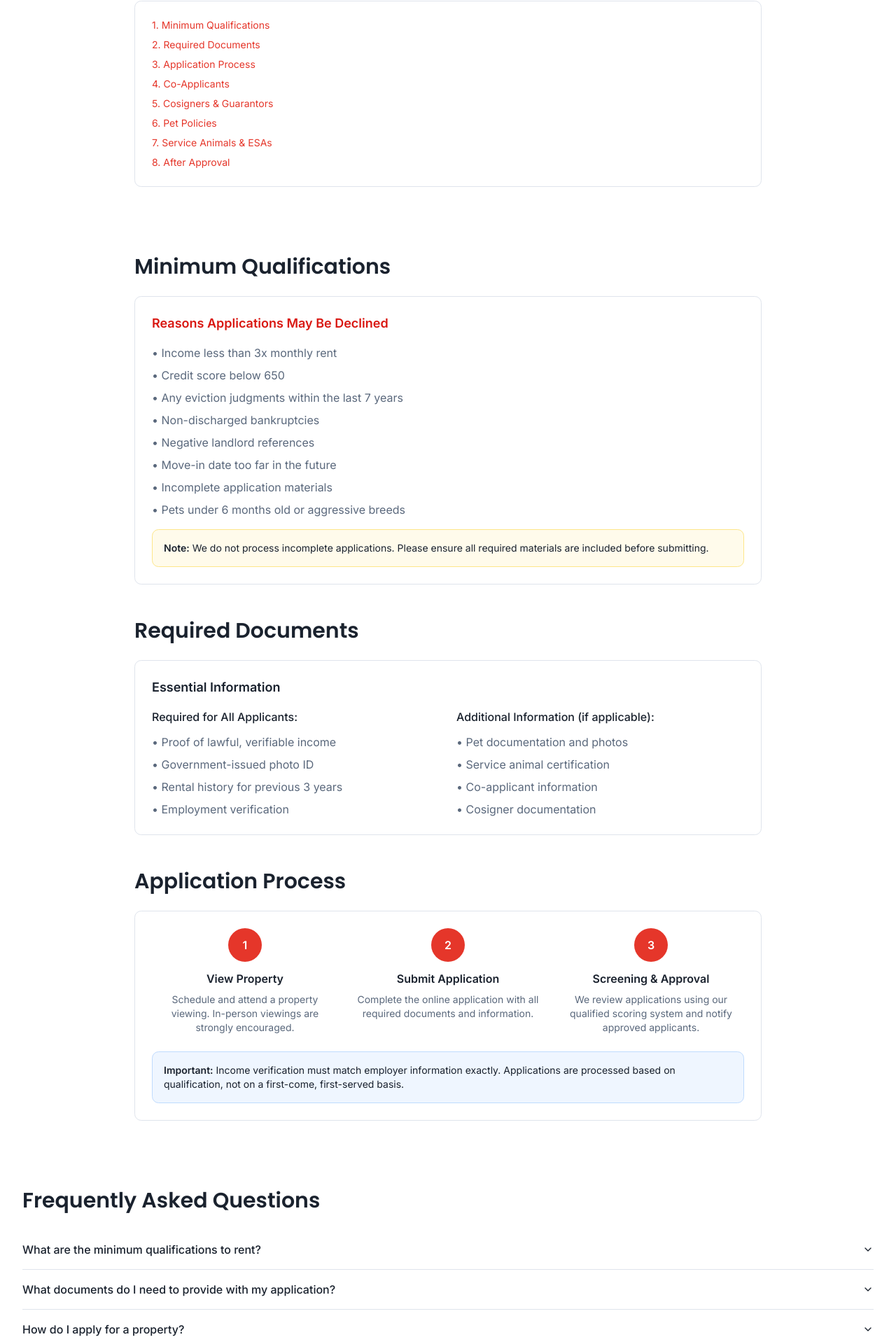
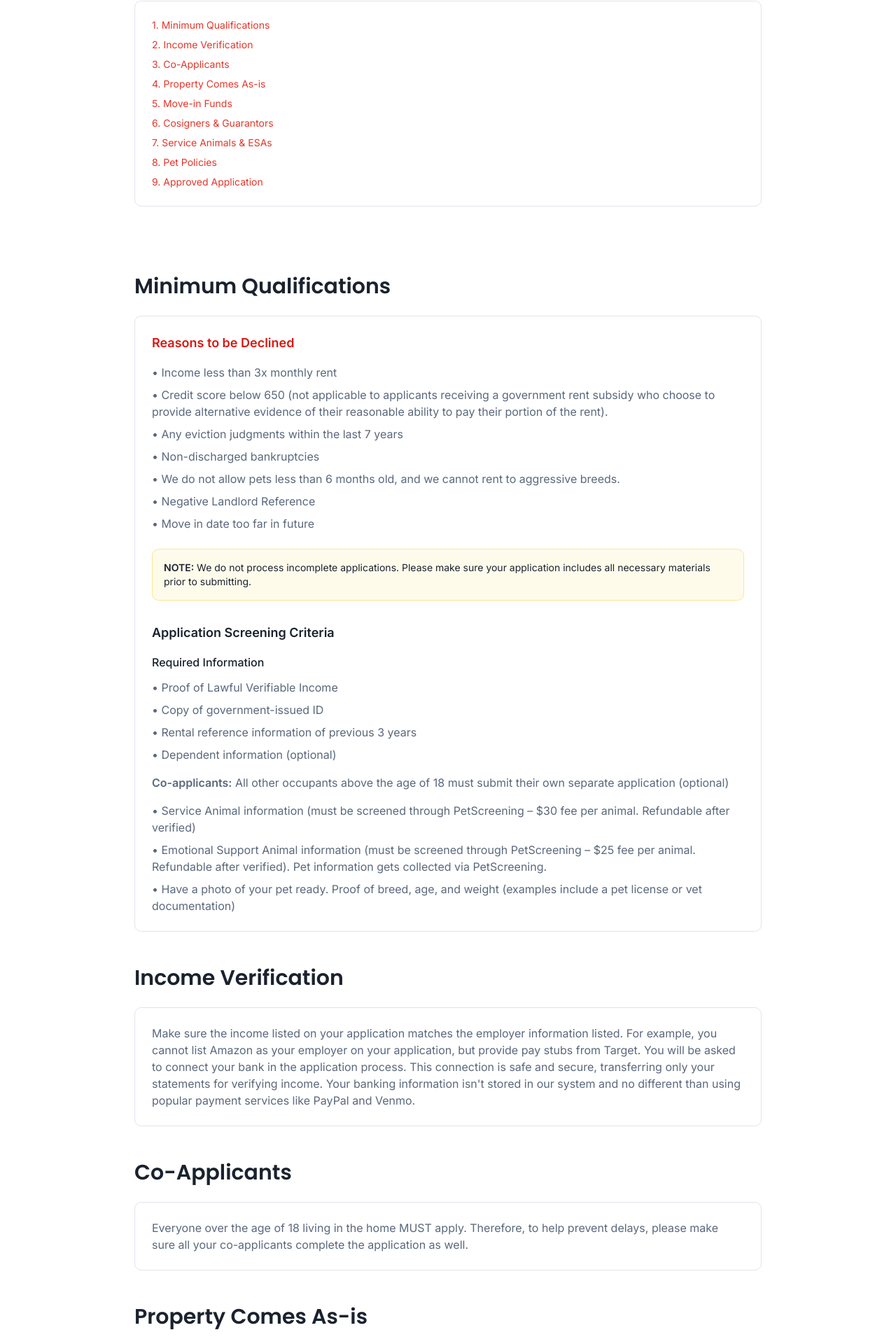
Before and after one commit to sshekou/peak-colorado-properties, a React (Vite) app: page /applying-faqs in a window 1280 px wide. Shown: the part 964-2884 px from the top of the page at 70% size. Built offline with nearby package versions, Linux system fonts and the light colour scheme.

Commit message:
Update page text and links

```diff
--- a/src/pages/ApplyingFAQs.tsx
+++ b/src/pages/ApplyingFAQs.tsx
@@ -135,13 +135,14 @@ const ApplyingFAQs = () => {
             <div className="bg-card rounded-lg p-6 border">
               <ol className="space-y-2 text-sm">
                 <li><a href="#minimum-qualifications" className="text-primary hover:underline">1. Minimum Qualifications</a></li>
-                <li><a href="#required-documents" className="text-primary hover:underline">2. Required Documents</a></li>
-                <li><a href="#application-process" className="text-primary hover:underline">3. Application Process</a></li>
-                <li><a href="#co-applicants" className="text-primary hover:underline">4. Co-Applicants</a></li>
-                <li><a href="#cosigners" className="text-primary hover:underline">5. Cosigners & Guarantors</a></li>
-                <li><a href="#pets" className="text-primary hover:underline">6. Pet Policies</a></li>
+                <li><a href="#income-verification" className="text-primary hover:underline">2. Income Verification</a></li>
+                <li><a href="#co-applicants" className="text-primary hover:underline">3. Co-Applicants</a></li>
+                <li><a href="#property-as-is" className="text-primary hover:underline">4. Property Comes As-is</a></li>
+                <li><a href="#move-in-funds" className="text-primary hover:underline">5. Move-in Funds</a></li>
+                <li><a href="#cosigners" className="text-primary hover:underline">6. Cosigners & Guarantors</a></li>
                 <li><a href="#service-animals" className="text-primary hover:underline">7. Service Animals & ESAs</a></li>
-                <li><a href="#approval" className="text-primary hover:underline">8. After Approval</a></li>
+                <li><a href="#pet-policies" className="text-primary hover:underline">8. Pet Policies</a></li>
+                <li><a href="#approved-application" className="text-primary hover:underline">9. Approved Application</a></li>
               </ol>
             </div>
           </div>
@@ -155,75 +156,131 @@ const ApplyingFAQs = () => {
             <div id="minimum-qualifications" className="scroll-mt-24">
               <h2 className="font-head text-3xl mb-6">Minimum Qualifications</h2>
               <div className="bg-card rounded-lg p-6 border">
-                <h3 className="font-semibold text-lg mb-4 text-destructive">Reasons Applications May Be Declined</h3>
-                <ul className="space-y-2 text-muted-foreground">
+                <h3 className="font-semibold text-lg mb-4 text-destructive">Reasons to be Declined</h3>
+                <ul className="space-y-2 text-muted-foreground mb-6">
                   <li>• Income less than 3x monthly rent</li>
-                  <li>• Credit score below 650</li>
+                  <li>• Credit score below 650 (not applicable to applicants receiving a government rent subsidy who choose to provide alternative evidence of their reasonable ability to pay their portion of the rent).</li>
                   <li>• Any eviction judgments within the last 7 years</li>
                   <li>• Non-discharged bankruptcies</li>
-                  <li>• Negative landlord references</li>
-                  <li>• Move-in date too far in the future</li>
-                  <li>• Incomplete application materials</li>
-                  <li>• Pets under 6 months old or aggressive breeds</li>
+                  <li>• We do not allow pets less than 6 months old, and we cannot rent to aggressive breeds.</li>
+                  <li>• Negative Landlord Reference</li>
+                  <li>• Move in date too far in future</li>
                 </ul>
                 <div className="mt-4 p-4 bg-amber-50 border border-amber-200 rounded-lg">
-                  <p className="text-sm"><strong>Note:</strong> We do not process incomplete applications. Please ensure all required materials are included before submitting.</p>
+                  <p className="text-sm"><strong>NOTE:</strong> We do not process incomplete applications. Please make sure your application includes all necessary materials prior to submitting.</p>
+                </div>
+
+                <h3 className="font-semibold text-lg mb-4 mt-8">Application Screening Criteria</h3>
+                <h4 className="font-medium mb-3">Required Information</h4>
+                <ul className="space-y-2 text-muted-foreground mb-4">
+                  <li>• Proof of Lawful Verifiable Income</li>
+                  <li>• Copy of government-issued ID</li>
+                  <li>• Rental reference information of previous 3 years</li>
+                  <li>• Dependent information (optional)</li>
+                </ul>
+
+                <p className="text-muted-foreground mb-4">
+                  <strong>Co-applicants:</strong> All other occupants above the age of 18 must submit their own separate application (optional)
+                </p>
+
+                <div className="space-y-2 text-muted-foreground">
+                  <p>• Service Animal information (must be screened through PetScreening – $30 fee per animal. Refundable after verified)</p>
+                  <p>• Emotional Support Animal information (must be screened through PetScreening – $25 fee per animal. Refundable after verified). Pet information gets collected via PetScreening.</p>
+                  <p>• Have a photo of your pet ready. Proof of breed, age, and weight (examples include a pet license or vet documentation)</p>
                 </div>
               </div>
             </div>
 
-            {/* Required Documents */}
-            <div id="required-documents" className="scroll-mt-24">
-              <h2 className="font-head text-3xl mb-6">Required Documents</h2>
+            {/* Income Verification */}
+            <div id="income-verification" className="scroll-mt-24">
+              <h2 className="font-head text-3xl mb-6">Income Verification</h2>
               <div className="bg-card rounded-lg p-6 border">
-                <h3 className="font-semibold text-lg mb-4">Essential Information</h3>
-                <div className="grid md:grid-cols-2 gap-6">
+                <p className="text-muted-foreground">
+                  Make sure the income listed on your application matches the employer information listed. For example, you cannot list Amazon as your employer on your application, but provide pay stubs from Target. You will be asked to connect your bank in the application process. This connection is safe and secure, transferring only your statements for verifying income. Your banking information isn't stored in our system and no different than using popular payment services like PayPal and Venmo.
+                </p>
+              </div>
+            </div>
+
+            {/* Co-Applicants */}
+            <div id="co-applicants" className="scroll-mt-24">
+              <h2 className="font-head text-3xl mb-6">Co-Applicants</h2>
+              <div className="bg-card rounded-lg p-6 border">
+                <p className="text-muted-foreground">
+                  Everyone over the age of 18 living in the home MUST apply. Therefore, to help prevent delays, please make sure all your co-applicants complete the application as well.
+                </p>
+              </div>
+            </div>
+
+            {/* Property Comes As-is */}
+            <div id="property-as-is" className="scroll-mt-24">
+              <h2 className="font-head text-3xl mb-6">Property Comes As-is</h2>
+              <div className="bg-card rounded-lg p-6 border">
+                <p className="text-muted-foreground">
+                  Please note that all of our properties come as-is. That means we do not provide cosmetic alterations or improvements to the property upon request (e.g. cosmetic wall painting, blinds installation, etc).
+                </p>
+              </div>
+            </div>
+
+            {/* Move-in Funds */}
+            <div id="move-in-funds" className="scroll-mt-24">
+              <h2 className="font-head text-3xl mb-6">Move-in Funds</h2>
+              <div className="bg-card rounded-lg p-6 border">
+                <p className="text-muted-foreground">
+                  Your move-in funds (your first month's rent and security deposit) are required within 24 hours of approval of your application.
+                </p>
+              </div>
+            </div>
+
+            {/* Cosigners & Guarantors */}
+            <div id="cosigners" className="scroll-mt-24">
+              <h2 className="font-head text-3xl mb-6">Cosigners & Guarantors Policies</h2>
+              <div className="bg-card rounded-lg p-6 border">
+                <h3 className="font-semibold text-lg mb-4">Accepted only if applicants do not have credit history</h3>
+                <p className="text-muted-foreground">
+                  For applicants with no credit history, a cosigner may be considered. Cosigners must provide documentation of lawful, verifiable income of 6x the monthly rent, be a California resident, and have a credit score of 700 or above. Only one cosigner per lease.
+                </p>
+              </div>
+            </div>
+
+            {/* Service Animals & ESAs */}
+            <div id="service-animals" className="scroll-mt-24">
+              <h2 className="font-head text-3xl mb-6">Service Animals & ESAs</h2>
+              <div className="bg-card rounded-lg p-6 border">
+                <h3 className="font-semibold text-lg mb-4">Required Documentation</h3>
+                <p className="text-muted-foreground">
+                  If you have a service animal or assistance animal, please complete our screening application by visiting <a href="https://peakproperties.petscreening.com" className="text-primary hover:underline" target="_blank" rel="noopener noreferrer">https://peakproperties.petscreening.com</a> (there is a $30 application fee that is refunded once the status of the assistance animal has been confirmed). If you do not submit an ESA profile, your application will be considered incomplete and can possibly be subordinated to other completed applications.
+                </p>
+              </div>
+            </div>
+
+            {/* Pet Policies */}
+            <div id="pet-policies" className="scroll-mt-24">
+              <h2 className="font-head text-3xl mb-6">Pet Policies</h2>
+              <div className="bg-card rounded-lg p-6 border">
+                <div className="space-y-6">
                   <div>
-                    <h4 className="font-medium mb-3">Required for All Applicants:</h4>
-                    <ul className="space-y-2 text-muted-foreground">
-                      <li>• Proof of lawful, verifiable income</li>
-                      <li>• Government-issued photo ID</li>
-                      <li>• Rental history for previous 3 years</li>
-                      <li>• Employment verification</li>
-                    </ul>
+                    <h3 className="font-semibold text-lg mb-3">Cats</h3>
+                    <p className="text-muted-foreground">
+                      If the property allows cats, and you are applying with a cat, please include 1) Cats Name 2) Cats breed 3) Cats Weight 4) Cats Age 5) recent photo of the cat. Please note: Property may require a pet rent or a pet deposit. Please verify pet terms and policy prior to submitting an application.
+                    </p>
                   </div>
                   <div>
-                    <h4 className="font-medium mb-3">Additional Information (if applicable):</h4>
-                    <ul className="space-y-2 text-muted-foreground">
-                      <li>• Pet documentation and photos</li>
-                      <li>• Service animal certification</li>
-                      <li>• Co-applicant information</li>
-                      <li>• Cosigner documentation</li>
-                    </ul>
+                    <h3 className="font-semibold text-lg mb-3">Dogs</h3>
+                    <p className="text-muted-foreground">
+                      If the property allows dogs, and you are applying with a dog, please include a recent photo of the dog along with documentation of the dog's date of birth (WE DO NOT ACCEPT DOGS UNDER 5 MONTHS OLD). Acceptable documentation can include immunization records or adoption papers. Please note: Property may require a pet rent or a pet deposit. Please verify pet terms and policy prior to submitting an application.
+                    </p>
                   </div>
                 </div>
               </div>
             </div>
 
-            {/* Application Process */}
-            <div id="application-process" className="scroll-mt-24">
-              <h2 className="font-head text-3xl mb-6">Application Process</h2>
+            {/* Approved Application */}
+            <div id="approved-application" className="scroll-mt-24">
+              <h2 className="font-head text-3xl mb-6">Approved Application</h2>
               <div className="bg-card rounded-lg p-6 border">
-                <div className="grid md:grid-cols-3 gap-6">
-                  <div className="text-center">
-                    <div className="w-12 h-12 bg-primary rounded-full flex items-center justify-center text-primary-foreground font-bold mx-auto mb-3">1</div>
-                    <h3 className="font-semibold mb-2">View Property</h3>
-                    <p className="text-sm text-muted-foreground">Schedule and attend a property viewing. In-person viewings are strongly encouraged.</p>
-                  </div>
-                  <div className="text-center">
-                    <div className="w-12 h-12 bg-primary rounded-full flex items-center justify-center text-primary-foreground font-bold mx-auto mb-3">2</div>
-                    <h3 className="font-semibold mb-2">Submit Application</h3>
-                    <p className="text-sm text-muted-foreground">Complete the online application with all required documents and information.</p>
-                  </div>
-                  <div className="text-center">
-                    <div className="w-12 h-12 bg-primary rounded-full flex items-center justify-center text-primary-foreground font-bold mx-auto mb-3">3</div>
-                    <h3 className="font-semibold mb-2">Screening & Approval</h3>
-                    <p className="text-sm text-muted-foreground">We review applications using our qualified scoring system and notify approved applicants.</p>
-                  </div>
-                </div>
-                <div className="mt-6 p-4 bg-blue-50 border border-blue-200 rounded-lg">
-                  <p className="text-sm"><strong>Important:</strong> Income verification must match employer information exactly. Applications are processed based on qualification, not on a first-come, first-served basis.</p>
-                </div>
+                <p className="text-muted-foreground">
+                  If approved, we require the security deposit and first month's rent to be paid in full upon signing the lease. Applicants lease start date is a determining factor. The lease start date must be within 14 days from the date the property is available. Please check the available date listed on the property advertisement. If conditionally approved, you may be offered the rental with an increased deposit.
+                </p>
               </div>
             </div>
           </div>
```
